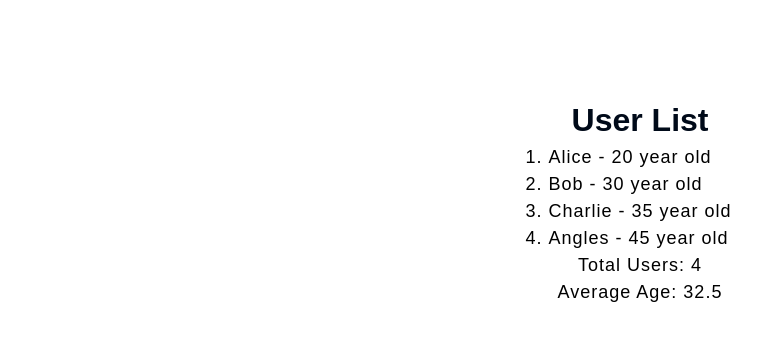
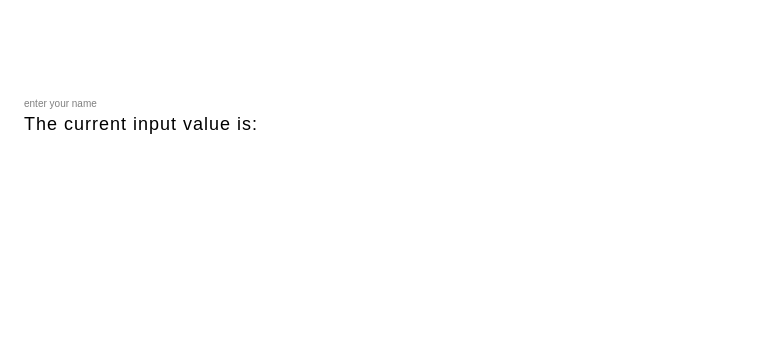
Before and after one commit to TarunByte/reactV19, a React (Vite) app: page / in a window 1280 px wide. Shown: the top 340 px of the page, without its empty margins (0-769 px from the left). Built offline with nearby package versions, Linux system fonts and the light colour scheme.

Commit message:
#31 Lifting State Up in React

```diff
--- a/src/App.jsx
+++ b/src/App.jsx
@@ -1,10 +1,10 @@
-import { DerivedState } from "./components/DerivedState";
 import "./components/EV.css";
+import { LiftingState } from "./components/LiftStateUp";
 
 export const App = () => {
   return (
     <section className="container">
-      <DerivedState />
+      <LiftingState />
     </section>
   );
 };
```
